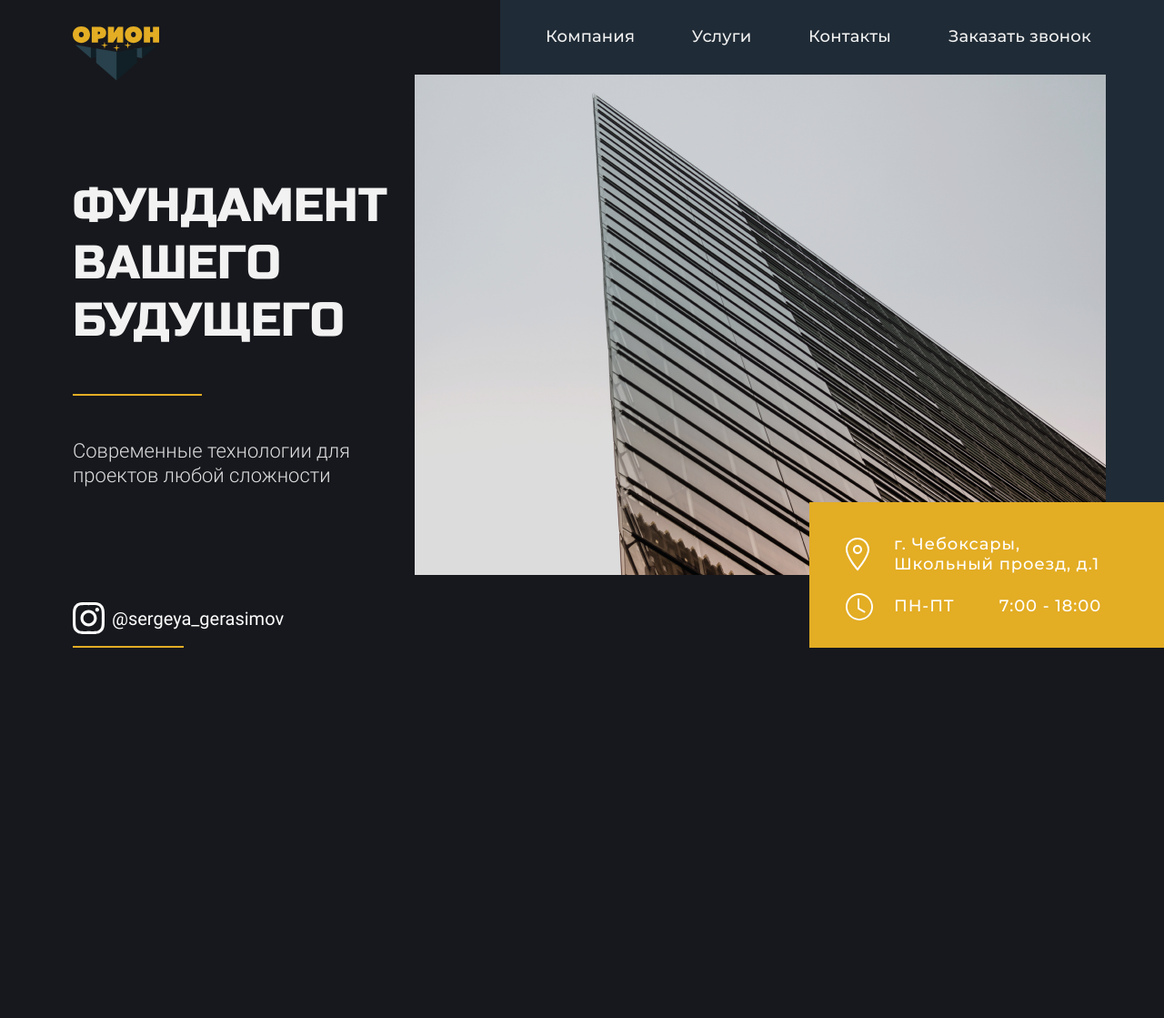
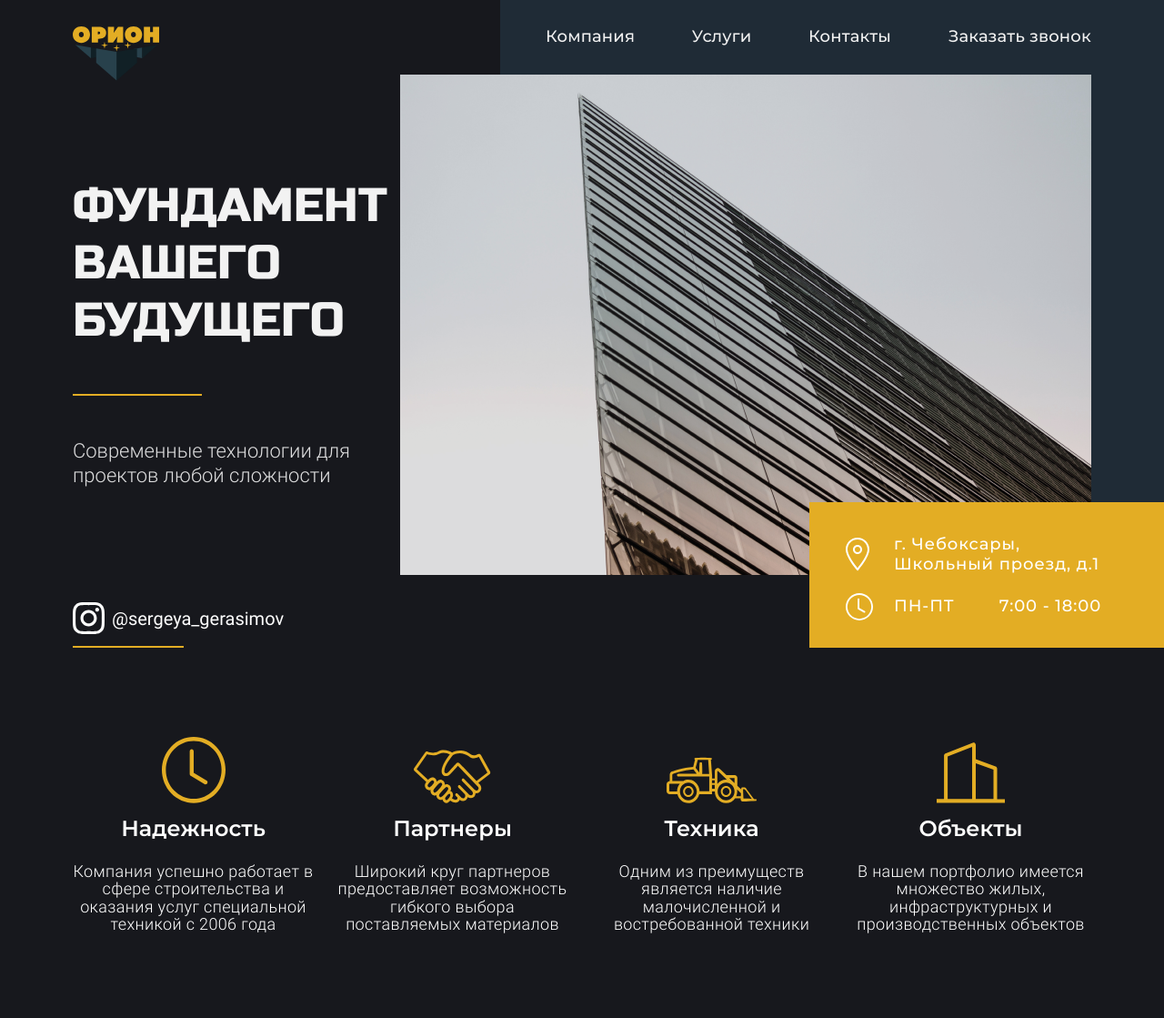
Before and after one commit to MassVector/orion, a plain HTML site: page index.html in a window 1280 px wide. Shown: the whole page at 91% size. Before the commit the page ends 800 px from the top, so only its background shows below. Drawn offline with Linux system fonts and the light colour scheme.

Commit message:
second page rework

```diff
--- a/index.html
+++ b/index.html
@@ -91,15 +91,61 @@
 
       <div class="instTop">
         <div class="instName">
-          <a class="instIcon" href="https://www.instagram.com/sergeya_gerasimov/" target="_blank">
+          <a
+            class="instIcon"
+            href="https://www.instagram.com/sergeya_gerasimov/"
+            target="_blank"
+          >
             <img src="../images/inst.svg" />
           </a>
-          <a class="instText" href="https://www.instagram.com/sergeya_gerasimov/" target="_blank">@sergeya_gerasimov</a>
+          <a
+            class="instText"
+            href="https://www.instagram.com/sergeya_gerasimov/"
+            target="_blank"
+            >@sergeya_gerasimov</a
+          >
         </div>
         <div class="subline2"></div>
       </div>
+    </div>
+    <div class="secondPage">
+      <!-- иконки и текст -->
 
-      <div class="secondPage"></div>
+      <div class="block clock">
+        <img src="../images/clocks.svg" />
+        <h1 class="reliability">Надежность</h1>
+        <p class="reliabilityText">
+          Компания успешно работает в сфере строительства и оказания услуг
+          специальной техникой с 2006 года
+        </p>
+      </div>
+
+      <div class="block arms">
+        <img src="../images/arms.svg" />
+        <h1 class="partners">Партнеры</h1>
+        <p class="iconText2">
+          Широкий круг партнеров предоставляет возможность гибкого выбора
+          поставляемых материалов
+        </p>
+      </div>
+
+      <div class="block tech">
+        <img src="../images/tractor.svg" />
+        <h1 class="technics">Техника</h1>
+        <p class="iconText3">
+          Одним из преимуществ является наличие малочисленной и востребованной
+          техники
+        </p>
+      </div>
+
+      <div class="block objects">
+        <img src="../images/objects.svg" />
+        <h1 class="objects">Объекты</h1>
+        <p class="iconText4">
+          В нашем портфолио имеется множество жилых, инфраструктурных и
+          производственных объектов
+        </p>
+      </div>
     </div>
   </body>
 </html>
--- a/presets.css
+++ b/presets.css
@@ -11,8 +11,13 @@ body{
 a{
     outline: none;
     text-decoration: none;
+    transition: .2s linear;
 }
 
 ul{
     list-style-type: none;
 }
+
+a:hover{
+    color: #E3AD24;
+}
--- a/style.css
+++ b/style.css
@@ -22,9 +22,11 @@
     font-size: 18px;
     line-height: 22px;
     letter-spacing: 0.01em;
-    text-decoration: none;
     color: #F2F2F2;
-    list-style-type: none;
+}
+
+.menu a:hover{
+    color: #E3AD24;
 }
 
 .firstPage{
@@ -32,6 +34,7 @@
     height: 712px;
     margin: 0 auto;
     position: relative;
+    margin-bottom: 30px;
 }
 
 .titleSubtitle{
@@ -67,7 +70,7 @@
     z-index: 2;
     position: absolute;
     top: 82px;
-    right: -16px;
+    right: 0;
 }
 
 .rectangle1{
@@ -168,7 +171,6 @@
     font-family: RobotoReg;
     font-size: 20px;
     line-height: 100.4%;
-
     color: #FFFFFF;
 }
 
@@ -182,3 +184,39 @@
     height: 0px;
     border: 1px solid #E3AD24;
 }
+
+.secondPage{
+    width: 1120px;
+    margin: 0 auto;
+    position: relative;
+    display: flex;
+    padding: 67.5px 0 67.5px;
+    align-items: baseline;
+    justify-content: space-between;
+}
+
+.secondPage h1{
+    font-family: MontSemiBold;
+    font-size: 24px;
+    line-height: 100.4%;
+    color: #FFFFFF;
+    margin-top: 16.6px;
+}
+
+.secondPage p{
+    font-family: RobotoLight;
+    font-size: 18px;
+    line-height: 107.4%;
+    letter-spacing: 0.02em;
+    color: #FFFFFF;
+    margin-top: 25px;
+}
+
+.block{
+    width: 265px;
+    height: 220px;
+    display: flex;
+    align-items: center;
+    flex-direction: column;
+    text-align: center;
+}
```
Also changed, not shown: images/arms.png (deleted), images/arms.svg (added), images/clocks.png (deleted), images/clocks.svg (added), images/objects.png (deleted), images/objects.svg (added), images/tech.png (deleted), images/tractor.svg (added), 1 other file.
